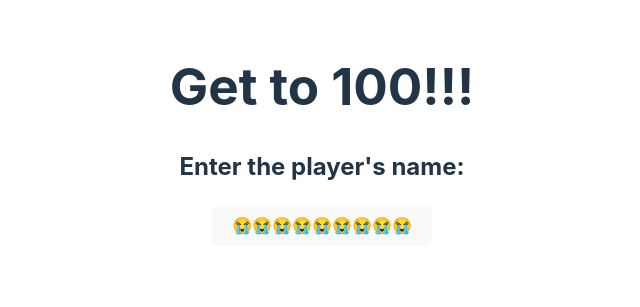
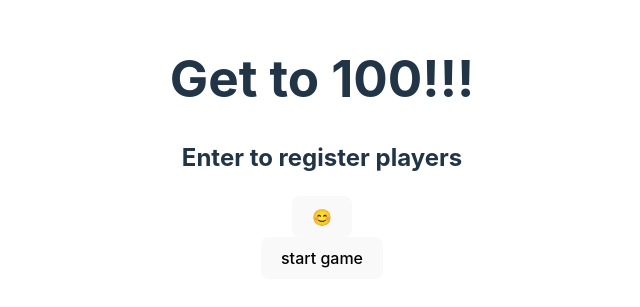
Before and after one commit to leasalikov/ReactProject1, a React (Vite) app in the folder reactProject2/: page / in a window 1280 px wide. Shown: the part 253-560 px from the top of the page, without its empty margins (318-958 px from the left). Built offline with nearby package versions, Linux system fonts and the light colour scheme.

Commit message:
update num

```diff
--- a/reactProject2/src/App.jsx
+++ b/reactProject2/src/App.jsx
@@ -1,15 +1,14 @@
-import { useState } from 'react'
-import reactLogo from './assets/react.svg'
-import viteLogo from '/vite.svg'
 import './App.css'
-import LogIn from './components/logIn'
+import Controle from './components/controle'
+
 
 function App() {
-  const [count, setCount] = useState(0)
+
+
 
   return (
     <>
-    <LogIn/>
+    <Controle/>
     </>
   )
 }
--- /dev/null
+++ b/reactProject2/src/components/Controle.jsx
@@ -0,0 +1,26 @@
+import { useState } from "react";
+import GameBoard from "./GameBoard"
+import LogIn from "./LogIn"
+import RandNumber from "./RandNunber";
+
+const Controle = () => {
+
+    const [gameActive, setGameActive] = useState(false);
+    const [players, setPlayers] = useState([]);
+
+
+    if (gameActive) {
+        return (
+            <>
+                {players.map((player, i) => <RandNumber key={i} player={player} setPlayers={setPlayers} players={players} />)}
+                {players.map((player, i) => <GameBoard key={i} player={player} />)}
+
+            </>
+        );
+
+    }
+
+    return (<LogIn startGame={setGameActive} players={players} setPlayers={setPlayers} />);
+}
+
+export default Controle;
--- /dev/null
+++ b/reactProject2/src/components/GameBoard.jsx
@@ -0,0 +1,15 @@
+import { useState } from "react";
+import LogIn from "./LogIn";
+
+function GameBoard(props) {
+    const { player } = props;
+
+    return (
+        <>
+            <p>player: {player.name}</p>
+            <p>number: {player.number}</p>
+        </>
+    )
+}
+
+export default GameBoard;
--- a/reactProject2/src/components/LogIn.jsx
+++ b/reactProject2/src/components/LogIn.jsx
@@ -1,35 +1,36 @@
 
 import { useState } from "react";
-// import { useRef } from "react";
 
 
-function LogIn(){
+function LogIn(props) {
 
-    const [players, setPlayers] = useState([{name:""}]);
-    const signUser = () =>{
-     let gamer= prompt("enter name:");
-     console.log(players.filter(obj=>obj.name===gamer));
-// if(players.)
-    if(players.filter(obj=>obj.name===gamer)=="[]"){
-        console.log("h")
-        setPlayers(prevPlayers => [...prevPlayers, {name:gamer}]);
+    const { startGame, players, setPlayers } = props;
+    // const [players, setPlayers] = useState([{ name: "" }]);
+
+    const signUser = () => {
+        let gamer = prompt("enter name:");
+
+        if (players.every(obj => obj.name !== gamer)) {
+            setPlayers(prevPlayers => [...prevPlayers, { name: gamer, number:'' }]);
+            let localStoragePlayers = JSON.parse(localStorage.getItem('players'));
+            if (localStoragePlayers == null)
+                localStoragePlayers = [];
+            localStoragePlayers.push(gamer);
+            localStorage.setItem('players', JSON.stringify(localStoragePlayers));
+        } else {
+            alert("Player with the same name already exists");
         }
-    //  if(players.map((player, i) =>{key={i} (player===gamer)?true:false}))
-
     }
-
-return(
+    return (
         <>
             <h1>Get to 100!!!</h1>
-    <h2>Enter the player's name:</h2>
-    <button onClick = {()=>{signUser()}} >😭😭😭😭😭😭😭😭😭</button>
-    <br/>
+            <h2>Enter to register players</h2>
+            <button onClick={signUser} >😊</button>
+            <br />
             {players.map((player, i) =>
-            <>
-            <br/>
-            <span key={i} >{player.name}</span>
-            </>
+                <div key={i}>{player.name}</div>
             )}
+            <button onClick={() => { startGame(true) }}>start game</button>
         </>
     )
 }
--- /dev/null
+++ b/reactProject2/src/components/RandNunber.jsx
@@ -0,0 +1,40 @@
+import { useState } from "react";
+import LogIn from "./LogIn";
+
+function RandNumber(props) {
+    const { player, setPlayers, players } = props;
+    const rand = Math.floor(Math.random() * 99);
+    const playersArray = players;
+    playersArray[playersArray.indexOf(player)].number = rand;
+    // setPlayers(players);
+    const num = player.number;
+    const updateNumber = (mathematicalOperation) => {
+        switch (mathematicalOperation) {
+            case '+':
+                num++;
+                break;
+            case '+':
+                num--;
+                break;
+            case '*':
+                num *= 2;
+                break;
+            case '/':
+                num /= 2;
+                break;
+
+            default:
+                break;
+        }
+    }
+    return (
+        <>
+            <button onclick={() => { updateNumber('+') }}>+1</button>
+            <button onclick={() => { updateNumber('-') }}>-1</button>
+            <button onclick={() => { updateNumber('*') }}>*2</button>
+            <button onclick={() => { updateNumber('/') }}>/2</button>
+        </>
+    )
+}
+
+export default RandNumber;
```
Lines whose indentation alone changed are shown as unchanged.
